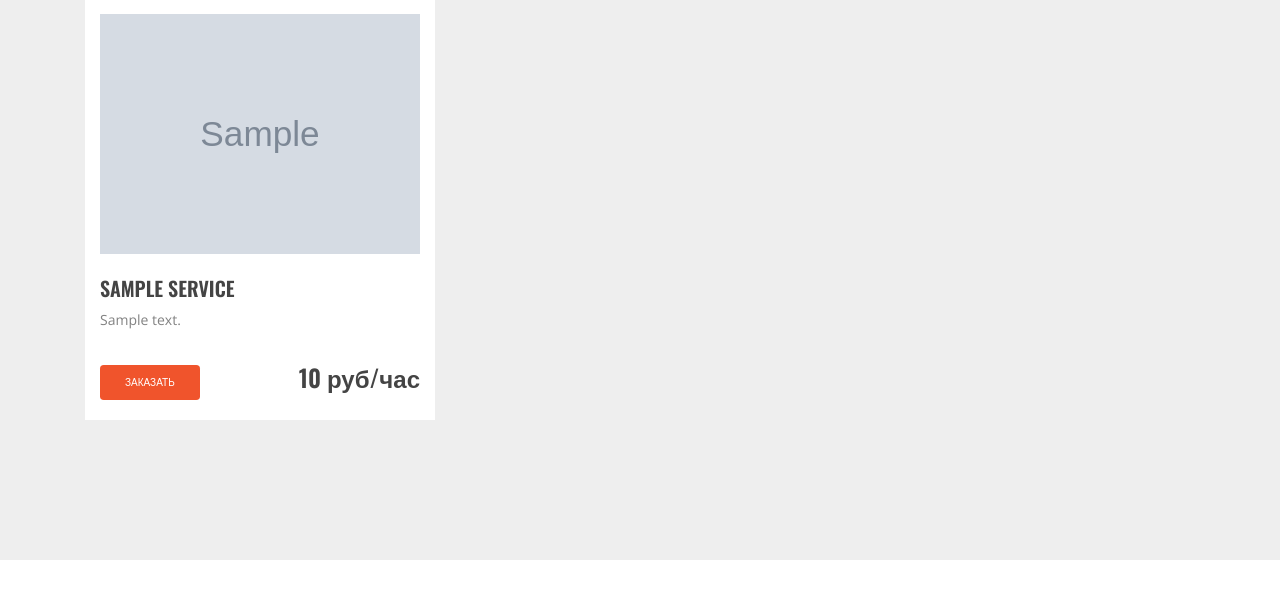
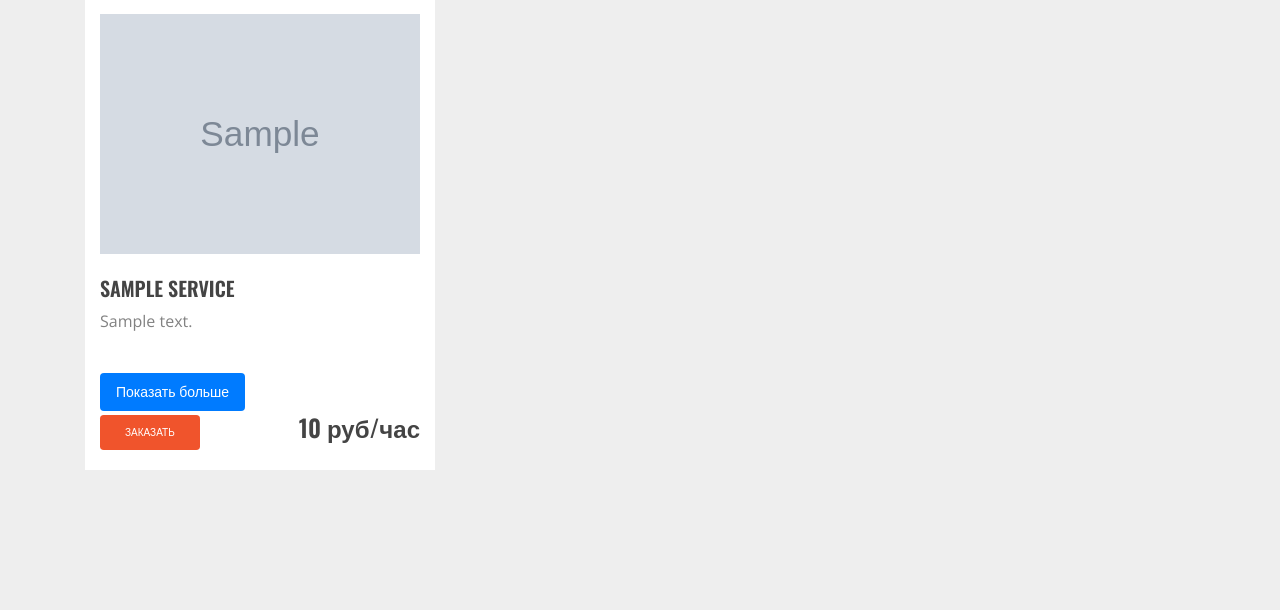
Before and after one commit to Dimon4ik812/construction_site, a Django app: template construction/templates/construction/index.html in a window 1280 px wide. Shown: the part 1619-2230 px from the top of the page. Run offline with Django 5.2, Linux system fonts and the light colour scheme; the template is opened without the code that fills it: values that come from a table or form of the project are taken from there, others are empty; tables that the repository leaves empty hold one stand-in row (values such as "Sample post"); grey boxes marked "Sample" are stand-in pictures; parts of the project's set-up code (start-up, migrations or seed data) failed here and were passed over; some libraries are stand-ins or nearby versions; some web fonts are replaced.

Commit message:
обновления карточки товара, изменение отображения описания услдуги

```diff
--- a/construction/templates/construction/index.html
+++ b/construction/templates/construction/index.html
@@ -233,7 +233,11 @@
 								<div class="services">
 									<div class="services__img"><img src="{{ service.image | media_filter }}" alt=""/></div>
 									<h2 class="services__title"><a href="#">{{ service.name }}</a></h2>
-									<div class="services__desc">{{ service.description | truncatechars:100 }}</div>
+									<div class="services__desc" id="service-description">
+										<span class="short-description">{{ service.description | truncatechars:80 }}</span>
+										<span class="full-description" style="display: none;">{{ service.description }}</span>
+									</div>
+									<button class="toggle-description" data-target="#service-description">Показать больше</button>
 
 									<!-- btn -->
 									<div class="button-price-container">
--- a/static/css/styles.css
+++ b/static/css/styles.css
@@ -79,3 +79,23 @@
 .services__price {
     margin-left: auto; /* Если нужно выровнять цену по правому краю */
 }
+
+.services__desc {
+    font-size: 16px;
+    line-height: 1.5;
+}
+
+.toggle-description {
+    background-color: #007bff;
+    color: white;
+    border: none;
+    padding: 8px 16px;
+    cursor: pointer;
+    font-size: 14px;
+    margin-top: 10px;
+    border-radius: 4px;
+}
+
+.toggle-description:hover {
+    background-color: #0056b3;
+}
--- a/static/js/custom-scripts.js
+++ b/static/js/custom-scripts.js
@@ -86,3 +86,22 @@ document.addEventListener('DOMContentLoaded', function () {
       });
   });
 });
+
+
+document.querySelectorAll('.toggle-description').forEach(button => {
+    button.addEventListener('click', function () {
+        const target = document.querySelector(this.getAttribute('data-target'));
+        const shortDescription = target.querySelector('.short-description');
+        const fullDescription = target.querySelector('.full-description');
+
+        if (shortDescription.style.display !== 'none') {
+            shortDescription.style.display = 'none';
+            fullDescription.style.display = 'inline';
+            this.textContent = 'Показать меньше';
+        } else {
+            shortDescription.style.display = 'inline';
+            fullDescription.style.display = 'none';
+            this.textContent = 'Показать больше';
+        }
+    });
+});
```
